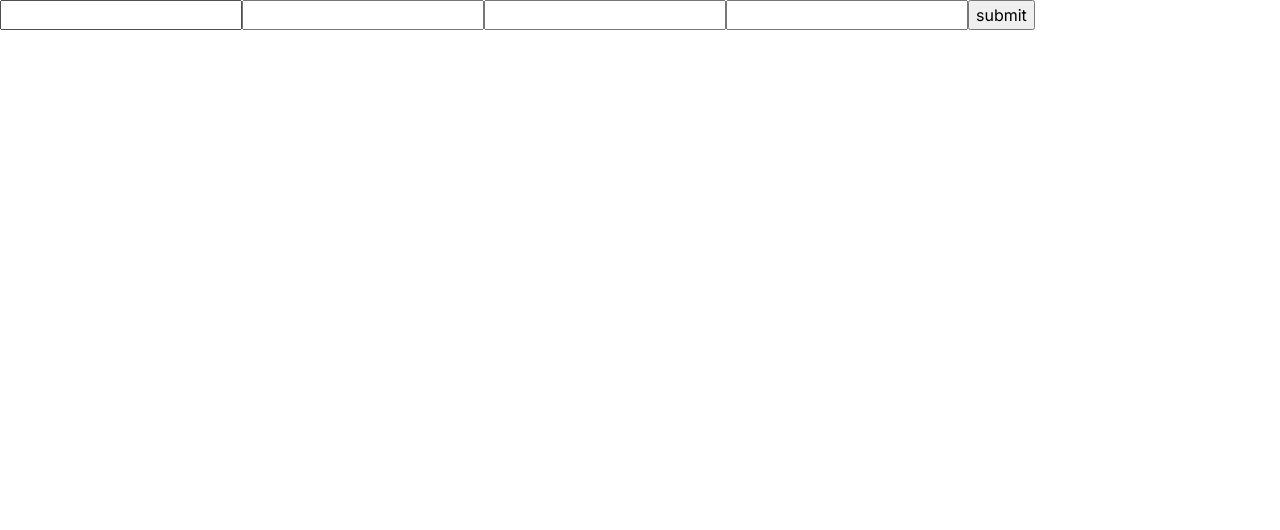
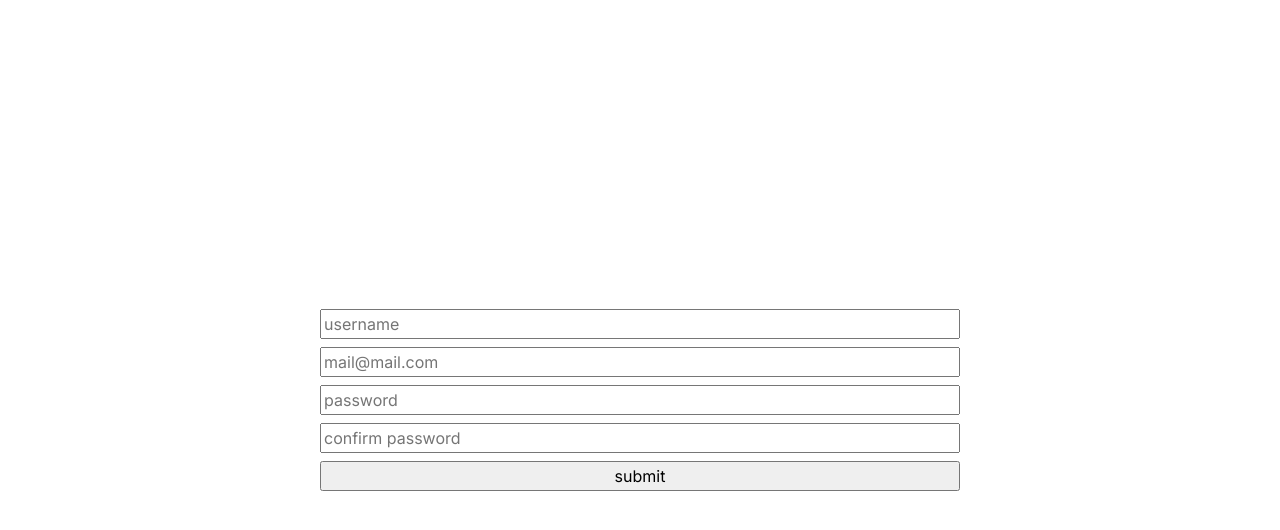
Before and after one commit to hugorince/Give-a-Book, a Next.js app: page /signup in a window 1280 px wide. Shown: the top 530 px of the page. Built offline with nearby package versions, Linux system fonts and the light colour scheme.

Commit message:
css init

```diff
--- a/src/app/login/login-form/login-form.module.css
+++ b/src/app/login/login-form/login-form.module.css
@@ -0,0 +1,6 @@
+.formWrapper {
+  display: flex;
+  flex-direction: column;
+  width: 50%;
+  gap: 0.5rem;
+}
--- /dev/null
+++ b/src/app/login/login-page.module.css
@@ -0,0 +1,7 @@
+.pageWrapper {
+  width: 100vw;
+  height: 100vh;
+  display: flex;
+  justify-content: center;
+  align-items: center;
+}
--- a/src/app/signup/page.tsx
+++ b/src/app/signup/page.tsx
@@ -1,7 +1,12 @@
 import { SignUpForm } from "./signup-form/signup-form";
+import classes from "./signup-page.module.css";
 
 export const SignUp = () => {
-  return <SignUpForm />;
+  return (
+    <main className={classes.pageWrapper}>
+      <SignUpForm />
+    </main>
+  );
 };
 
 export default SignUp;
--- a/src/app/signup/signup-form/signup-form.module.css
+++ b/src/app/signup/signup-form/signup-form.module.css
@@ -0,0 +1,6 @@
+.formWrapper {
+  display: flex;
+  flex-direction: column;
+  width: 50%;
+  gap: 0.5rem;
+}
--- a/src/app/signup/signup-form/signup-form.tsx
+++ b/src/app/signup/signup-form/signup-form.tsx
@@ -4,6 +4,7 @@ import { useForm } from "react-hook-form";
 import * as z from "zod";
 import { zodResolver } from "@hookform/resolvers/zod";
 import { useRouter } from "next/navigation";
+import classes from "./signup-form.module.css";
 
 const FormSchema = z
   .object({
@@ -51,11 +52,30 @@ export const SignUpForm = () => {
     }
   };
   return (
-    <form onSubmit={form.handleSubmit(onSubmit)}>
-      <input type="text" {...form.register("username")} />
-      <input type="email" {...form.register("email")} />
-      <input type="password" {...form.register("password")} />
-      <input type="password" {...form.register("confirmPassword")} />
+    <form
+      onSubmit={form.handleSubmit(onSubmit)}
+      className={classes.formWrapper}
+    >
+      <input
+        type="text"
+        {...form.register("username")}
+        placeholder="username"
+      />
+      <input
+        type="email"
+        {...form.register("email")}
+        placeholder="mail@mail.com"
+      />
+      <input
+        type="password"
+        {...form.register("password")}
+        placeholder="password"
+      />
+      <input
+        type="password"
+        {...form.register("confirmPassword")}
+        placeholder="confirm password"
+      />
       <button type="submit">submit</button>
     </form>
   );
--- /dev/null
+++ b/src/app/signup/signup-page.module.css
@@ -0,0 +1,7 @@
+.pageWrapper {
+  width: 100vw;
+  height: 100vh;
+  display: flex;
+  justify-content: center;
+  align-items: center;
+}
```
Also changed, not shown: src/app/login/login-form/login-form.tsx (+16 -4 lines), src/app/login/page.tsx (+6 -1 lines), src/app/signup/signup.module.css (deleted).
